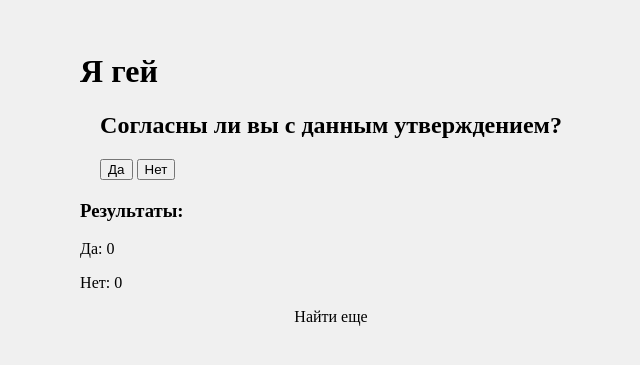
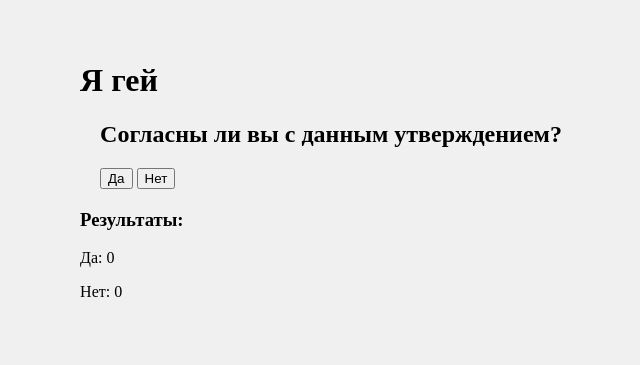
Before and after one commit to DreisPa/gay_poll, a website: page public/index.html in a window 1280 px wide. Shown: the part 229-594 px from the top of the page, without its empty margins (309-949 px from the left). Drawn offline with Linux system fonts and the light colour scheme; no server answers.

Commit message:
Update index.html

```diff
--- a/public/index.html
+++ b/public/index.html
@@ -23,5 +23,3 @@
     <script src="script.js"></script>
 </body>
 </html>
-
-Найти еще
```
